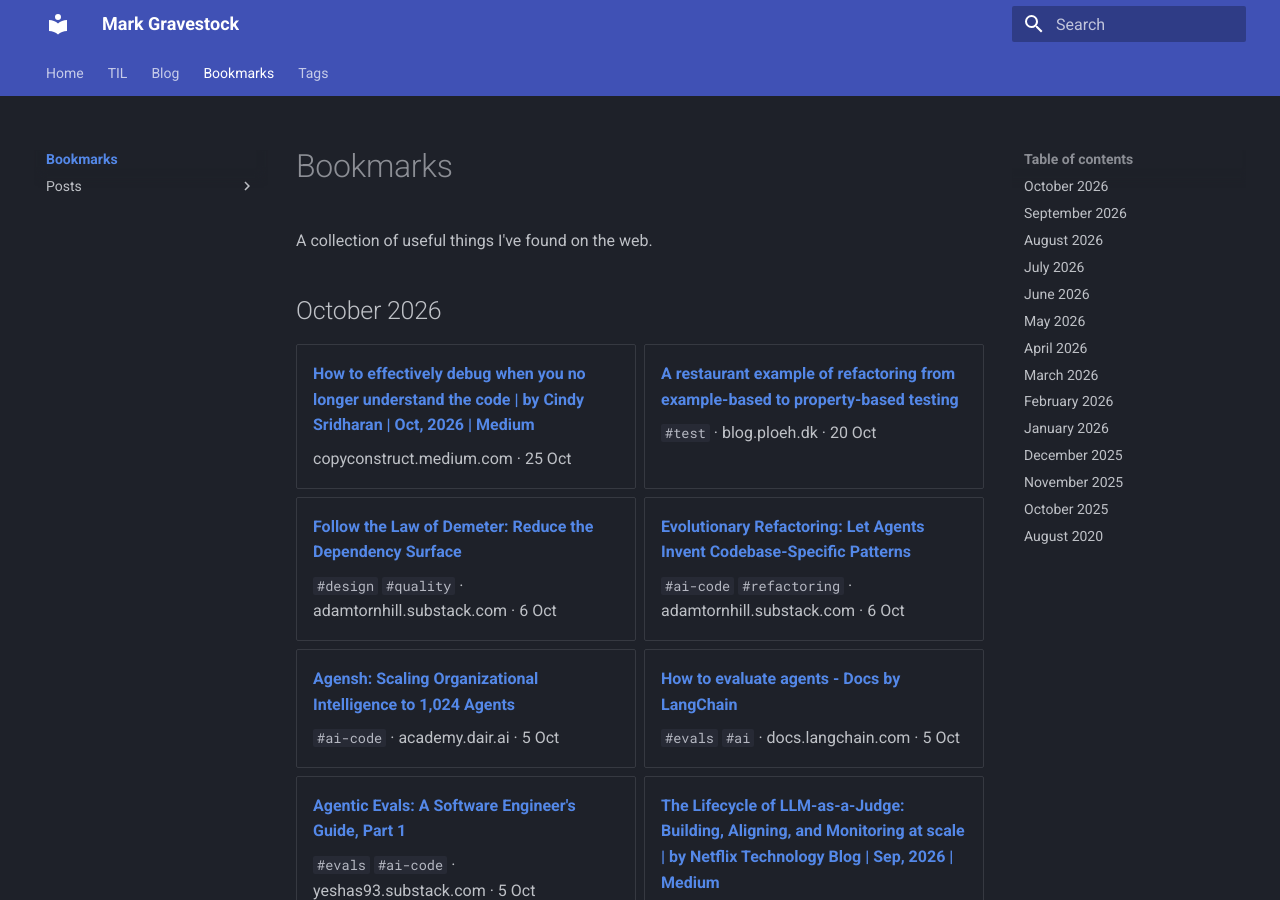
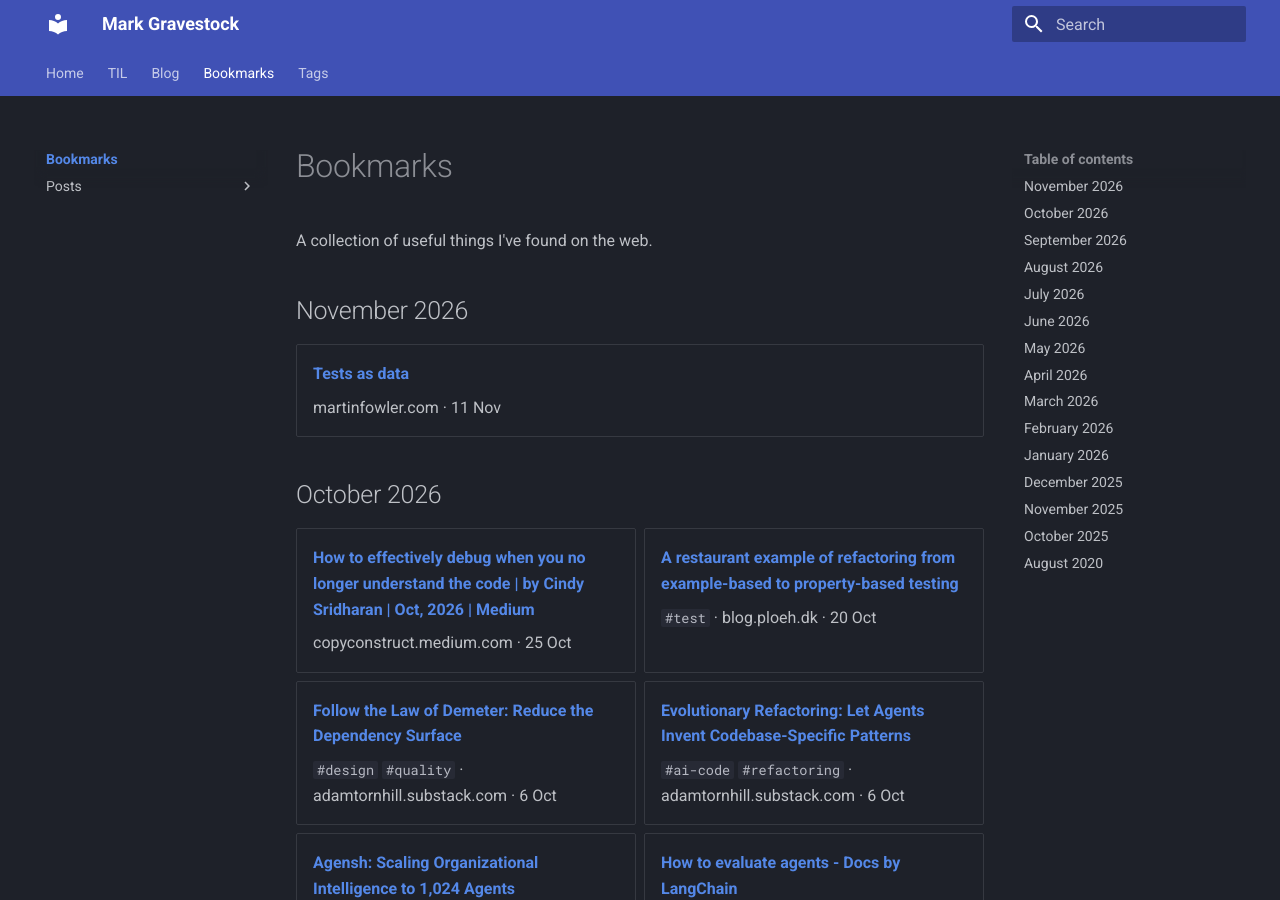
Before and after one commit to MarkGravestock/personal-site, an MkDocs documentation site: the page built from docs/bookmarks/index.md, in a window 1280 px wide and 900 px high. Built offline with MkDocs 1.6.1 and Material for MkDocs 9.7.7, drawn with Linux system fonts in a browser that asks for light colours.

Commit message:
chore: update bookmarks 2026-11-12

```diff
--- a/docs/bookmarks/index.md
+++ b/docs/bookmarks/index.md
@@ -4,6 +4,16 @@ title: Bookmarks
 # Bookmarks
 
 A collection of useful things I've found on the web.
+
+## November 2026
+
+<div class="grid cards" markdown>
+
+- **[Tests as data](posts/2026-11-11-tests-as-data.md)**
+
+    martinfowler.com · 11 Nov
+
+</div>
 
 ## October 2026
 
```
Also changed, not shown: docs/bookmarks/posts/2026-11-11-tests-as-data.md (added, +8 -0 lines).
